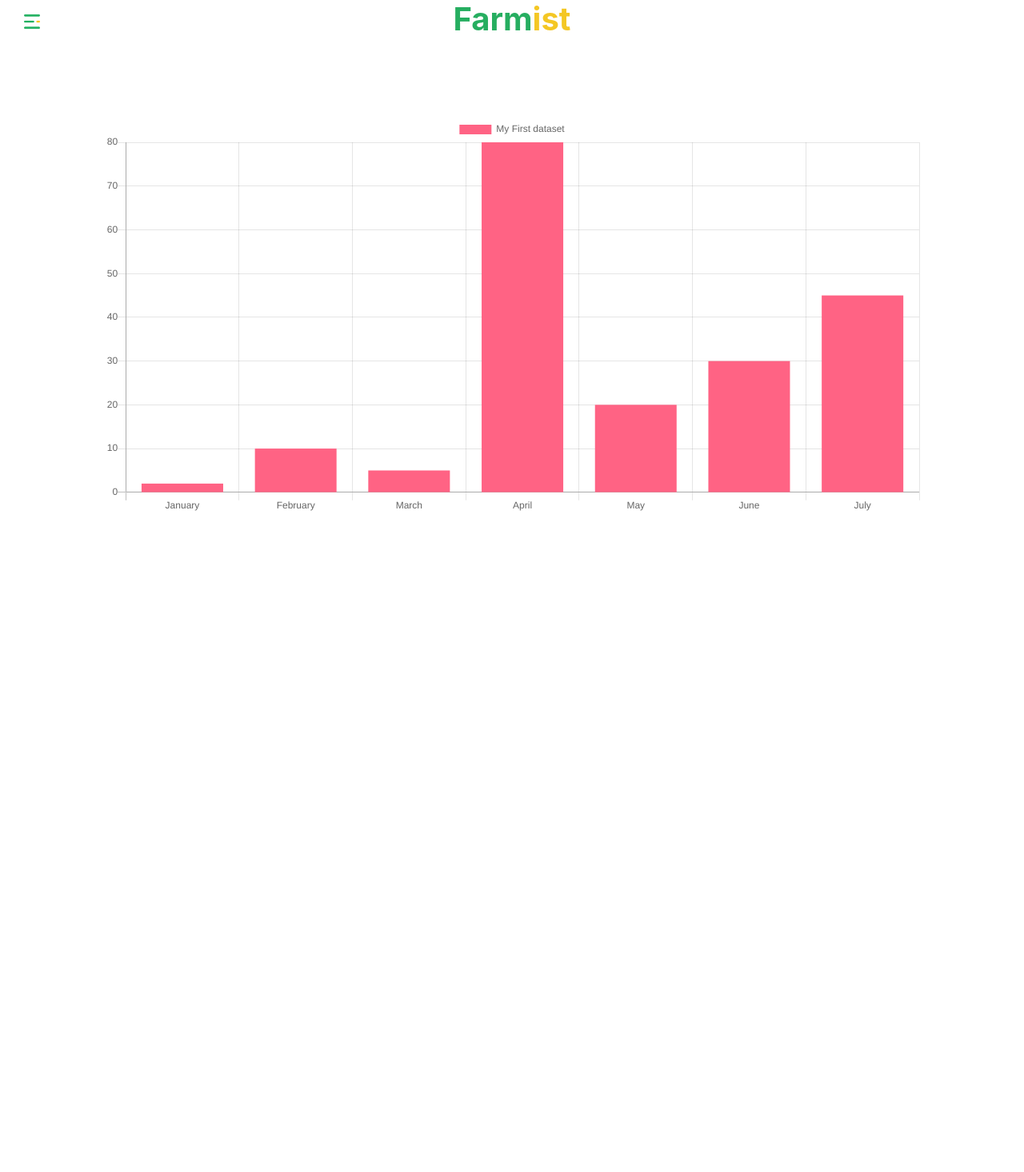
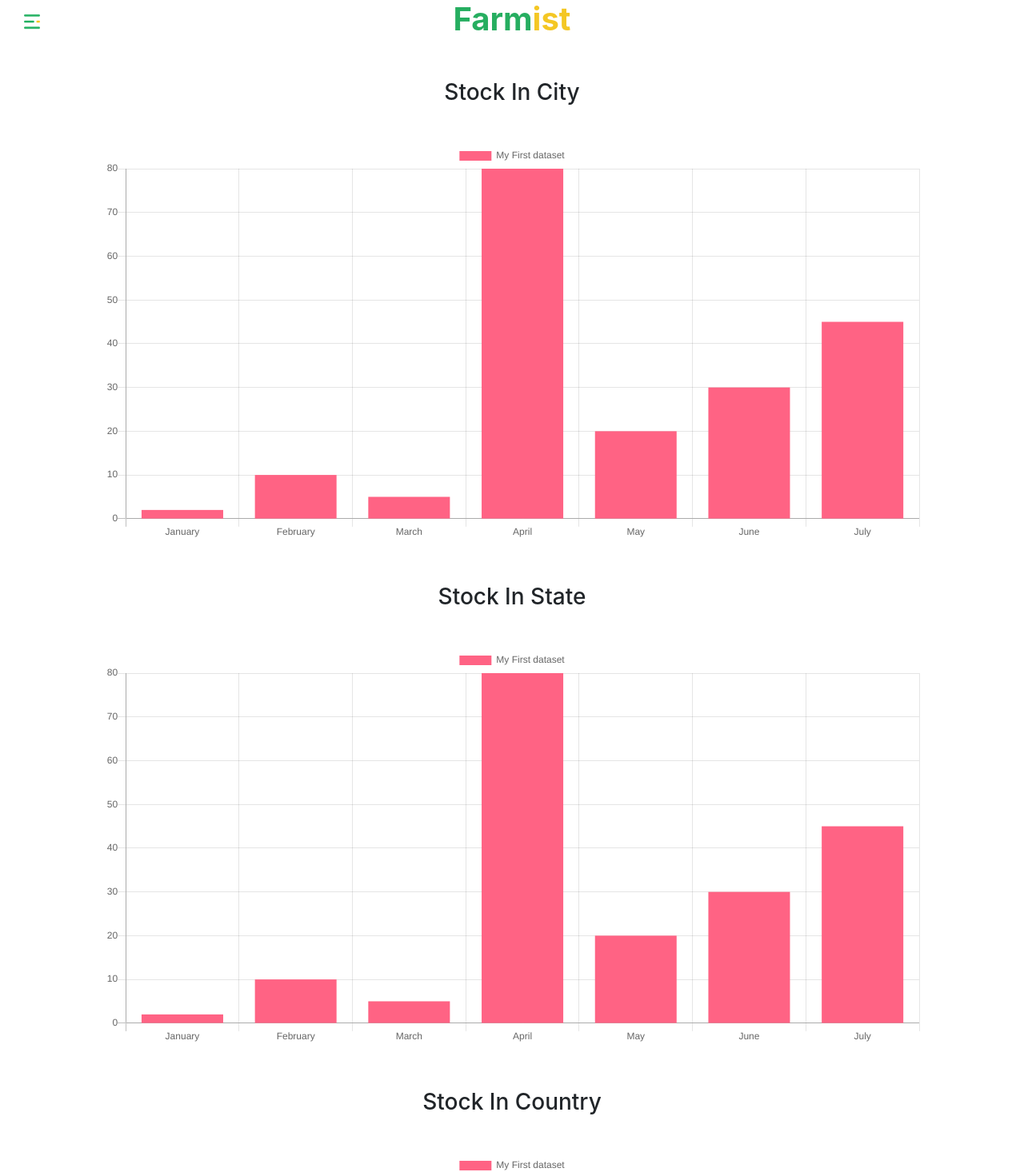
Before and after one commit to Gokul-ramalingam/Farmist, a React (Create React App) app in the folder client/: page /view in a window 1280 px wide. Shown: the top 1466 px of the page at 80% size. Before the commit the page ends 800 px from the top, so only its background shows below. Built offline with nearby package versions, Linux system fonts and the light colour scheme; no server answers.

Commit message:
Update in stockDetails component style

```diff
--- a/client/src/pages/StockDetails/StockDetails.component.jsx
+++ b/client/src/pages/StockDetails/StockDetails.component.jsx
@@ -8,7 +8,9 @@ const StockDetails = () => {
         <div>
             <Menu />
             <Header />
-            <StockView />
+            <StockView>Stock In City</StockView>
+            <StockView>Stock In State</StockView>
+            <StockView>Stock In Country</StockView>
         </div>
     )
 }
```
